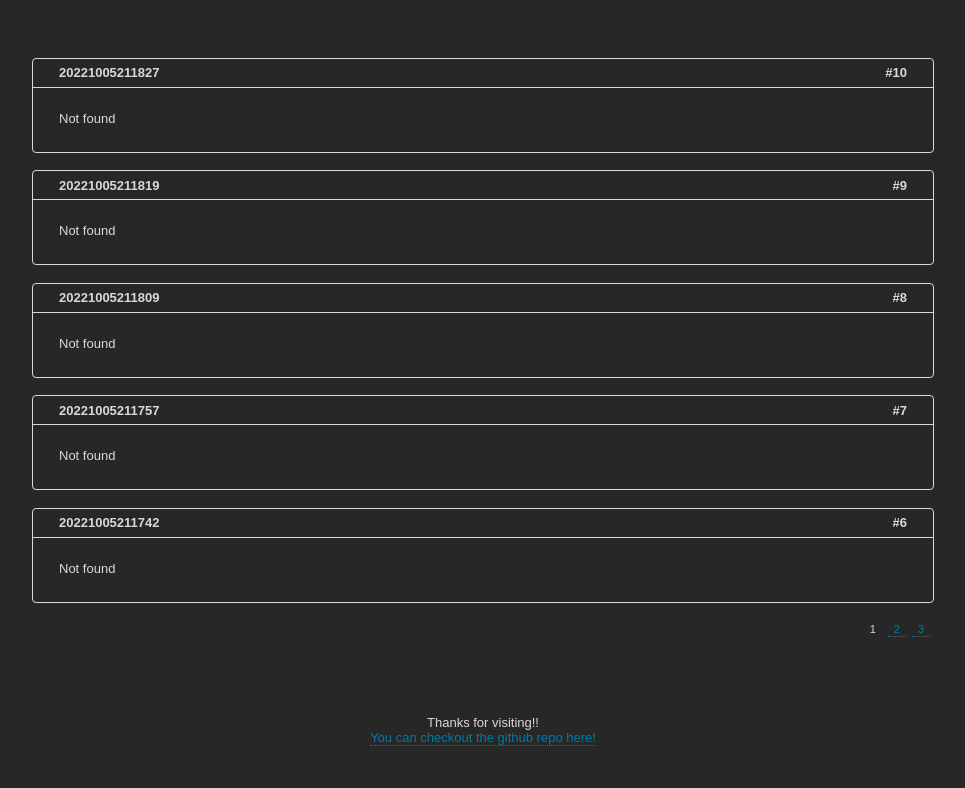
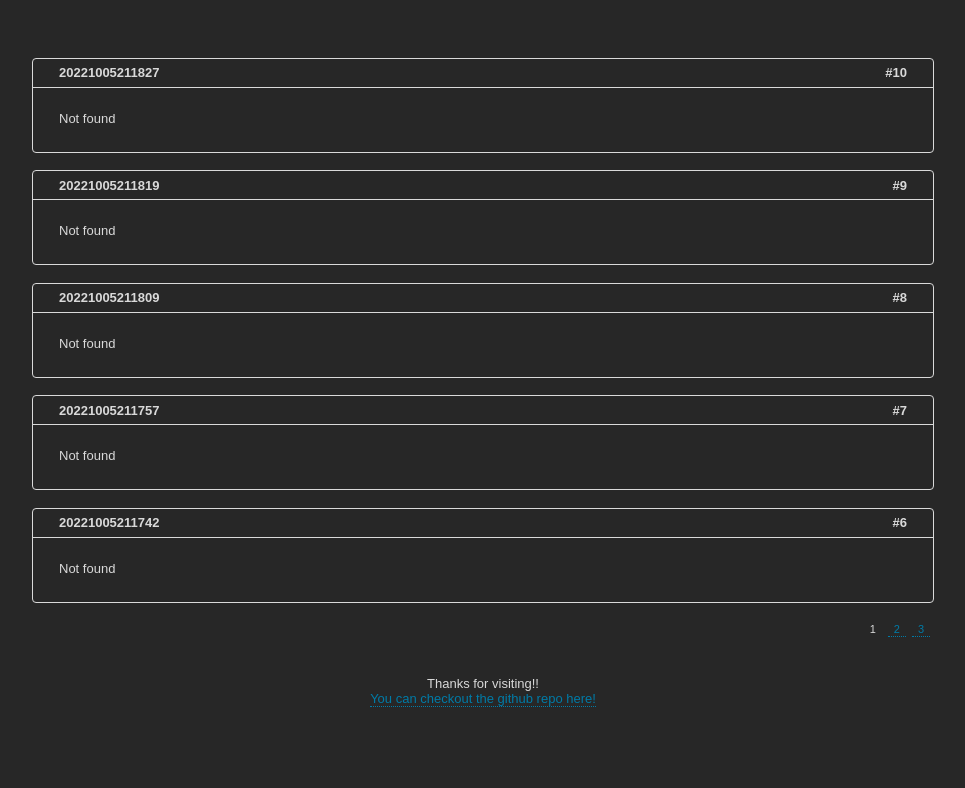
Before and after one commit to asterein/blob, a plain HTML site: page index.html in a window 1280 px wide. Shown: the whole page, without its empty margins (157-1122 px from the left). Drawn offline with Linux system fonts and the light colour scheme; no server answers.

Commit message:
footer not centered?

```diff
--- a/index.html
+++ b/index.html
@@ -26,17 +26,16 @@
         <div id="blob-pagination">
         </div>
       </div>
+      <div style="text-align: center; margin: 0 auto; padding: 3rem;">
+        Thanks for visiting!!<br />
+        <a href="https://github.com/asterein/blob" target="_blank" rel="noopener">
+          You can checkout the github repo here!
+        </a>
+      </div>
     </main>
-    <footer style="display: none">
-      Thanks for visiting!!<br />
-      <a href="https://github.com/asterein/blob" target="_blank" rel="noopener">
-        You can checkout the github repo here!
-      </a>
-    </footer>
     <script type="text/javascript">
       function display () {
         document.querySelector("main").style.display = "block";
-        document.querySelector("footer").style.display = "block";
       }
       display();
 
```
